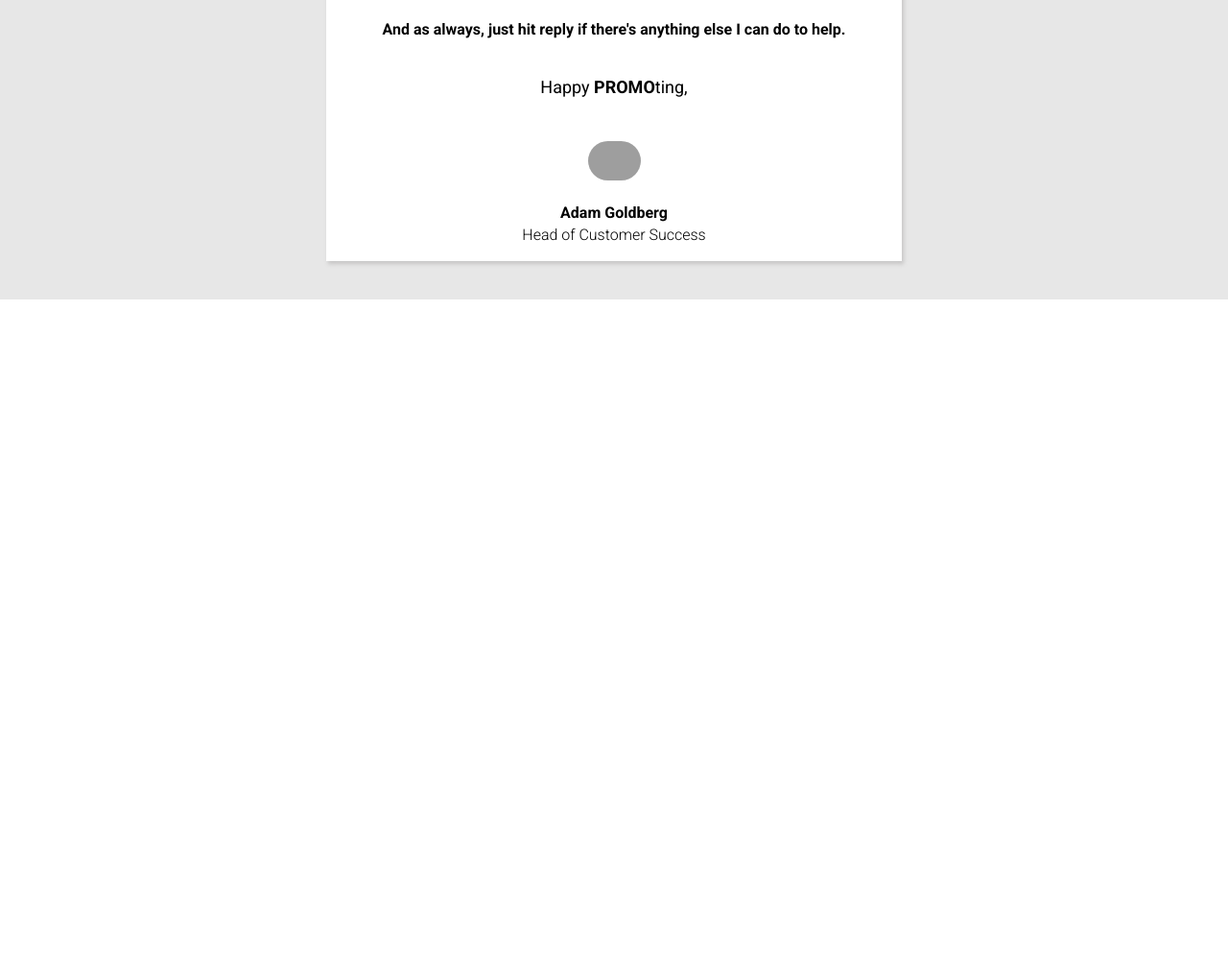
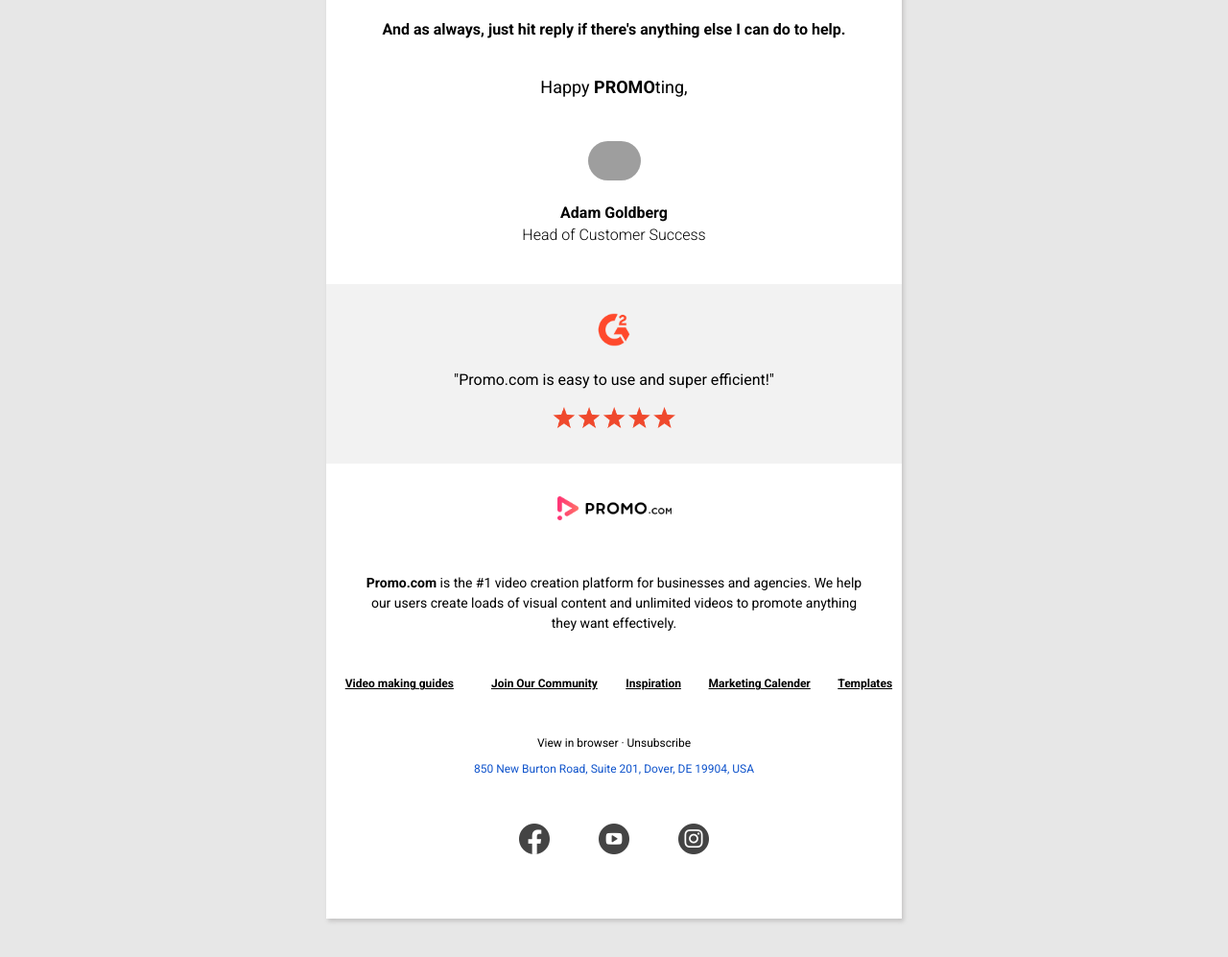
Before and after one commit to darrylrachel/email-1, a plain HTML site: page main.html in a window 1280 px wide. Shown: the part 1755-2752 px from the top of the page at 96% size. Before the commit the page ends 2067 px from the top, so only its background shows below. Drawn offline with Linux system fonts and the light colour scheme; grey boxes are pictures that could not be loaded.

Commit message:
finished styling footer

```diff
--- a/main.html
+++ b/main.html
@@ -203,11 +203,109 @@
                       <tr>
                         <td align="center" style="line-height: 1.4;">
                           <p style="font-weight: 700; margin-bottom: 0;">Adam Goldberg</p>
-                          <p style="margin-top: 0; font-weight: 300;">Head of Customer Success</p>
+                          <p style="margin-top: 0; font-weight: 300; margin-bottom: 40px;">Head of Customer Success</p>
                         </td>
                       </tr>
                     </table>
                     <!-- end happy promoting -->
+                    <!-- Review Section -->
+                    <table border="0" cellpadding="0" cellspacing="0" width="100%" style="padding-top: 30px; background: #F2F2F2;">
+                      <tr>
+                        <td align="center">
+                          <img src="/img/orange-circle.png" alt="" style="width: 210px;">
+                        </td>
+                      </tr>
+                      <tr>
+                        <td align="center" style="font-size: 16px;">
+                          <p>"Promo.com is easy to use and super efficient!"</p>
+                        </td>
+                      </tr>
+                      <tr>
+                        <td align="center" style="padding-bottom: 30px;">
+                          <img src="/img/stars.png" alt="" style="width: 128px;">
+                        </td>
+                      </tr>
+                    </table>
+                    <!-- end review section -->
+                    <!-- Second logo section -->
+                    <!-- Start of logo -->
+                    <table border="0" cellpadding="0" cellspacing="0" width="100%">
+                      <tr>
+                        <td align="center" style="padding-top: 34px;">
+                          <img src="/img/logo.png" alt="" width="119px" style="margin-bottom: 34px;">
+                        </td>
+                      </tr>
+                    </table>
+                    <!-- end logo -->
+                    <!-- end second logo section -->
+                    <!-- Footer description -->
+                    <table border="0" cellpadding="0" cellspacing="0" width="100%">
+                      <tr>
+                        <td align="center" style="padding: 0 40px;">
+                          <p style="font-size: 14px;"><strong>Promo.com</strong> is the #1 video creation platform for businesses and agencies. We help our users create loads of visual content and unlimited videos to promote anything they want effectively.</p>
+                        </td>
+                      </tr>
+                    </table>
+                    <!-- end footer description -->
+                    <!-- Footer links -->
+                    <table border="0" cellpadding="0" cellspacing="0" width="100%" style="padding-top: 25px;">
+                      <tr>
+                        <td align="center">
+                          <a href="#" style="color: #000; font-size: 12px; font-weight: 600; text-decoration: underline;">Video making guides</a>
+                        <td align="center">
+                          <a href="#" style="color: #000; font-size: 12px; font-weight: 600; text-decoration: underline;">Join Our Community</a>
+                        </td>
+                        <td align="center">
+                          <a href="#" style="color: #000; font-size: 12px; font-weight: 600; text-decoration: underline;">Inspiration</a>
+                        </td>
+                        <td align="center">
+                          <a href="#" style="color: #000; font-size: 12px; font-weight: 600; text-decoration: underline;">Marketing Calender</a>
+                        </td>
+                        <td align="center">
+                          <a href="#" style="color: #000; font-size: 12px; font-weight: 600; text-decoration: underline;">Templates</a>
+                        </td>
+                      </tr>
+                    </table>
+                    <!-- end footer links -->
+                    <!-- Unsubscribe -->
+                    <table border="0" cellpadding="0" cellspacing="0" width="100%" style="padding-top: 30px;">
+                      <tr>
+                        <td align="center">
+                          <p style="font-size: 12px; margin-bottom: 0;">View in browser &centerdot; Unsubscribe</p>
+                        </td>
+                      </tr>
+                    </table>
+                    <!-- end unsubscribe -->
+                    <!-- Location footer -->
+                    <table border="0" cellpadding="0" cellspacing="0" width="100%">
+                      <tr>
+                        <td align="center">
+                          <p style="margin-top: 0; padding-top: 5px;"><a href="#" style="font-size: 12px; color: #1155CC; text-decoration: none;">850 New Burton Road, Suite 201, Dover, DE 19904, USA</a></p>
+                        </td>
+                      </tr>
+                    </table>
+                    <!-- end location footer -->
+                    <!-- social links -->
+                    <table border="0" cellpadding="0" cellspacing="0" width="100%" style="padding-top: 30px;">
+                      <tr>
+                        <td>
+                          <table align="center" border="0" cellpadding="0" cellspacing="0" width="250px" style="padding-bottom: 60px;">
+                            <tr>
+                              <td align="center" width="33.33%">
+                                <img src="/img/facebook-icon.png" alt="" style="width: 32px;">
+                              </td>
+                              <td align="center" width="33.33%">
+                                <img src="/img/youtube-icon.png" alt="" style="width: 32px;">
+                              </td>
+                              <td align="center" width="33.33%">
+                                <img src="/img/instagram-icon.png" alt="" style="width: 32px;">
+                              </td>
+                            </tr>
+                          </table>
+                        </td>
+                      </tr>
+                    </table>
+                    <!-- end social links -->
                   </td>
                 </tr>
               </table>
```
Also changed, not shown: index.html (deleted, +0 -81 lines).
